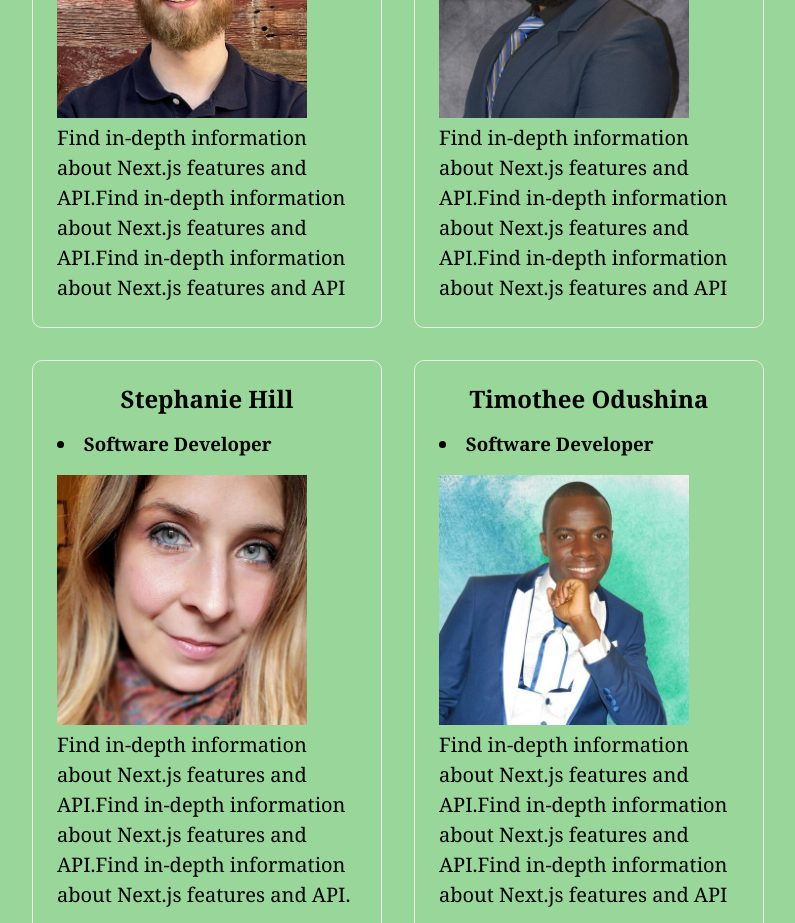
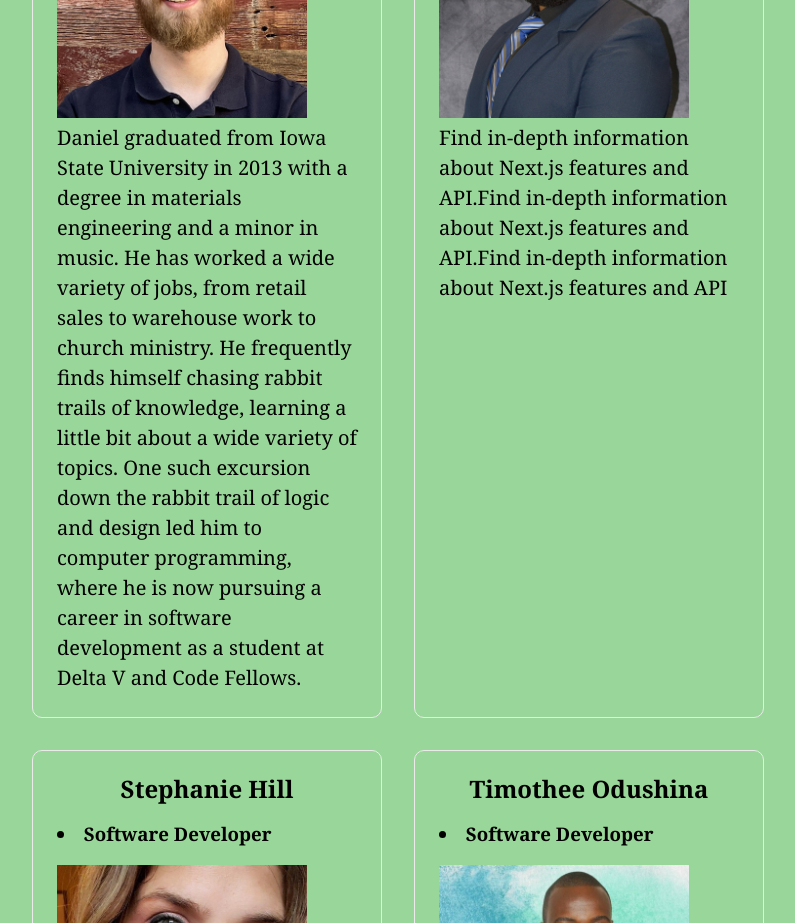
Before and after one commit to inquirio/inquirio, a Next.js app: page /about-us in a window 1280 px wide. Shown: the part 1240-2163 px from the top of the page, without its empty margins (124-919 px from the left). Built offline with nearby package versions, Linux system fonts and the light colour scheme.

Commit message:
Update bio on about page

```diff
--- a/pages/about-us.js
+++ b/pages/about-us.js
@@ -58,7 +58,7 @@ export default function Home() {
             <Image
               src='/Daniel.jpg' alt='gene' width={250} height={250} />
             <p>
-              Find in-depth information about Next.js features and API.Find in-depth information about Next.js features and API.Find in-depth information about Next.js features and API
+            Daniel graduated from Iowa State University in 2013 with a degree in materials engineering and a minor in music. He has worked a wide variety of jobs, from retail sales to warehouse work to church ministry. He frequently finds himself chasing rabbit trails of knowledge, learning a little bit about a wide variety of topics. One such excursion down the rabbit trail of logic and design led him to computer programming, where he is now pursuing a career in software development as a student at Delta V and Code Fellows.
             </p>
           </a>
 
```
